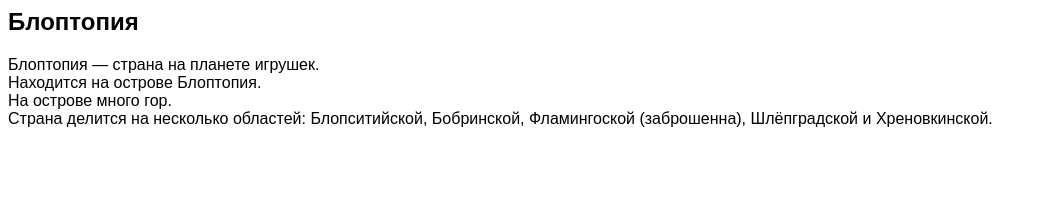
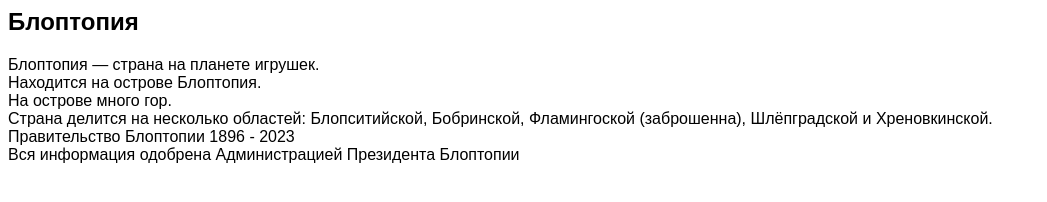
Before and after one commit to bloptopia-internet/bloptopia-site.bt, a plain HTML site: page index.html in a window 1280 px wide. Shown: the whole page, without its empty margins (0-1047 px from the left). Drawn offline with Linux system fonts and the light colour scheme.

Commit message:
Adding footer

```diff
--- a/index.html
+++ b/index.html
@@ -17,6 +17,10 @@
 На острове много гор.
     </a></div><a><div>
 Страна делится на несколько областей: Блопситийской, Бобринской, Фламингоской (заброшенна), Шлёпградской и Хреновкинской.
-      </a></div></font>
+      </a></div>
+    <footer><div>
+      <a>Правительство Блоптопии 1896 - 2023</a></div><div>
+      <a>Вся информация одобрена Администрацией Президента Блоптопии</a></div>
+    </footer></font>
   </body>
 </html>
```
